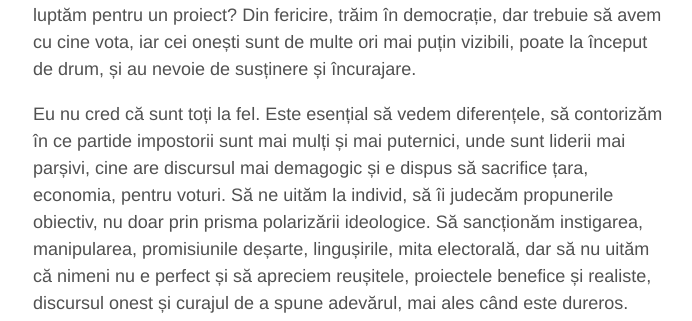
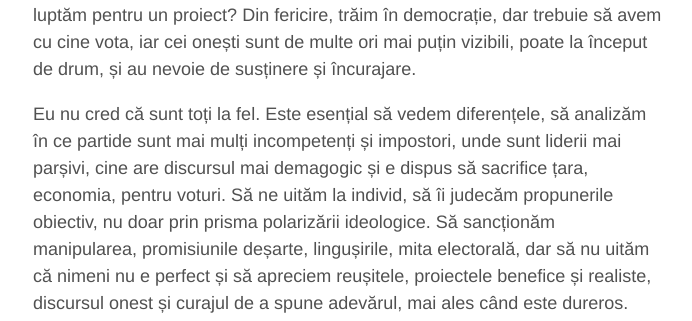
Before and after one commit to aoghina/aoghina.github.io, a Jekyll site: the page built from _posts/2015-12-09-schimbare-prin-incurajare.md, in a window 1280 px wide. Shown: the part 980-1301 px from the top of the page, without its empty margins (292-984 px from the left). Built offline with Jekyll 4.4.1, drawn with Linux system fonts in a browser that asks for light colours; comment, search, counter and statistics services are not loaded.

Commit message:
Update schimbare post

```diff
--- a/_posts/2015-12-09-schimbare-prin-incurajare.md
+++ b/_posts/2015-12-09-schimbare-prin-incurajare.md
@@ -17,4 +17,4 @@ Cine ar vrea să fie asociat cu o bandă de hoți și netoți? Cei ce îndrăzne
 
 Sunt atât de mulți neisprăviți în politică, încât este firesc să generalizăm. Nu apăr pe nimeni, dar punerea tuturor în aceeași oală nu cred că ne ajută pe termen lung, pentru că astfel îi izgonim pe cei puțini ce vor și pot schimba ceva în bine. Ce-ar fi dacă la locul nostru de muncă, am primi toată ziua numai ocară și niciodată o vorbă bună? Cât de motivați am fi să perseverăm, să ne luptăm pentru un proiect? Din fericire, trăim în democrație, dar trebuie să avem cu cine vota, iar cei onești sunt de multe ori mai puțin vizibili, poate la început de drum, și au nevoie de susținere și încurajare.
 
-Eu nu cred că sunt toți la fel. Este esențial să vedem diferențele, să contorizăm în ce partide impostorii sunt mai mulți și mai puternici, unde sunt liderii mai parșivi, cine are discursul mai demagogic și e dispus să sacrifice țara, economia, pentru voturi. Să ne uităm la individ, să îi judecăm propunerile obiectiv, nu doar prin prisma polarizării ideologice. Să sancționăm instigarea, manipularea, promisiunile deșarte, lingușirile, mita electorală, dar să nu uităm că nimeni nu e perfect și să apreciem reușitele, proiectele benefice și realiste, discursul onest și curajul de a spune adevărul, mai ales când este dureros.
+Eu nu cred că sunt toți la fel. Este esențial să vedem diferențele, să analizăm în ce partide sunt mai mulți incompetenți și impostori, unde sunt liderii mai parșivi, cine are discursul mai demagogic și e dispus să sacrifice țara, economia, pentru voturi. Să ne uităm la individ, să îi judecăm propunerile obiectiv, nu doar prin prisma polarizării ideologice. Să sancționăm manipularea, promisiunile deșarte, lingușirile, mita electorală, dar să nu uităm că nimeni nu e perfect și să apreciem reușitele, proiectele benefice și realiste, discursul onest și curajul de a spune adevărul, mai ales când este dureros.
```
